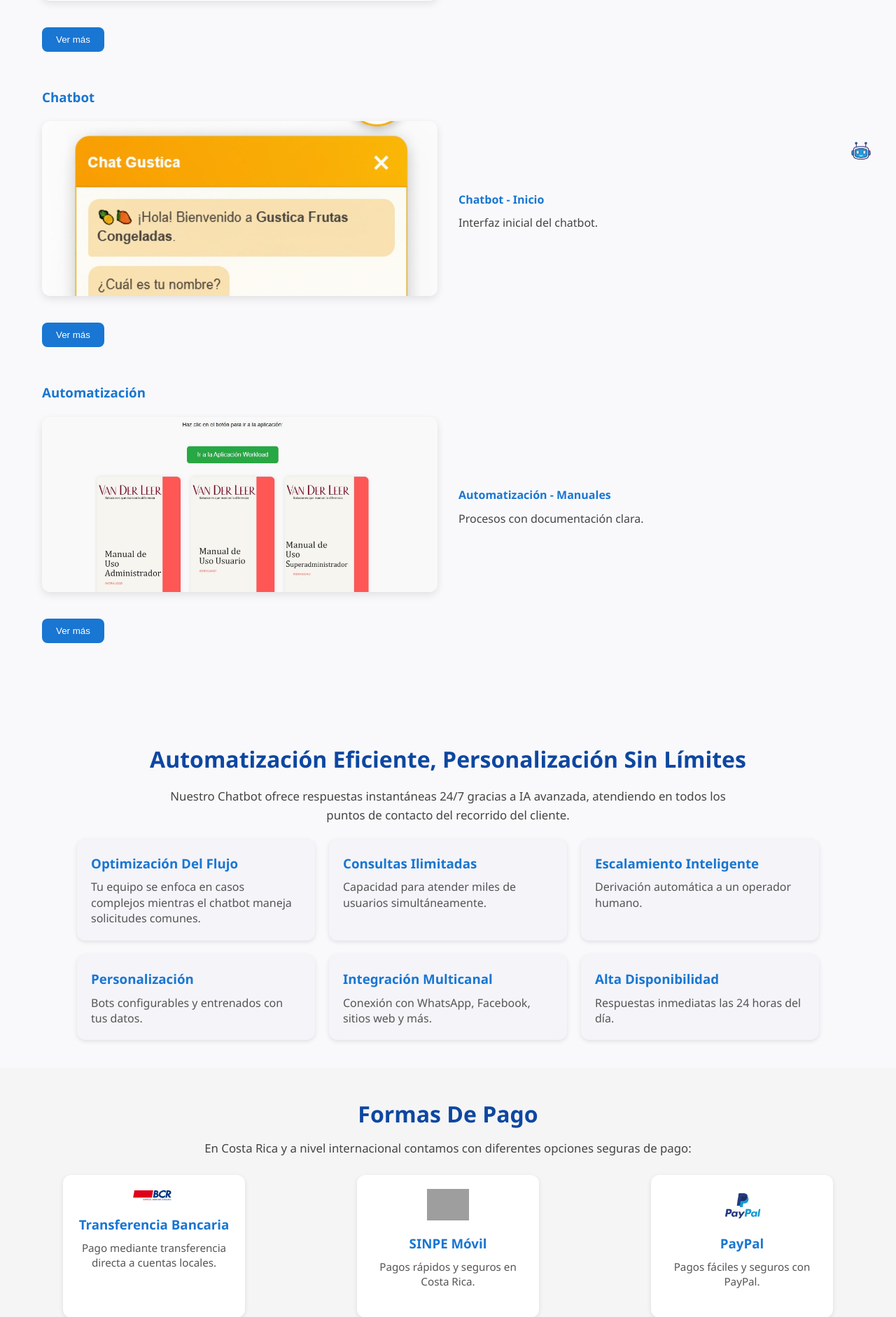
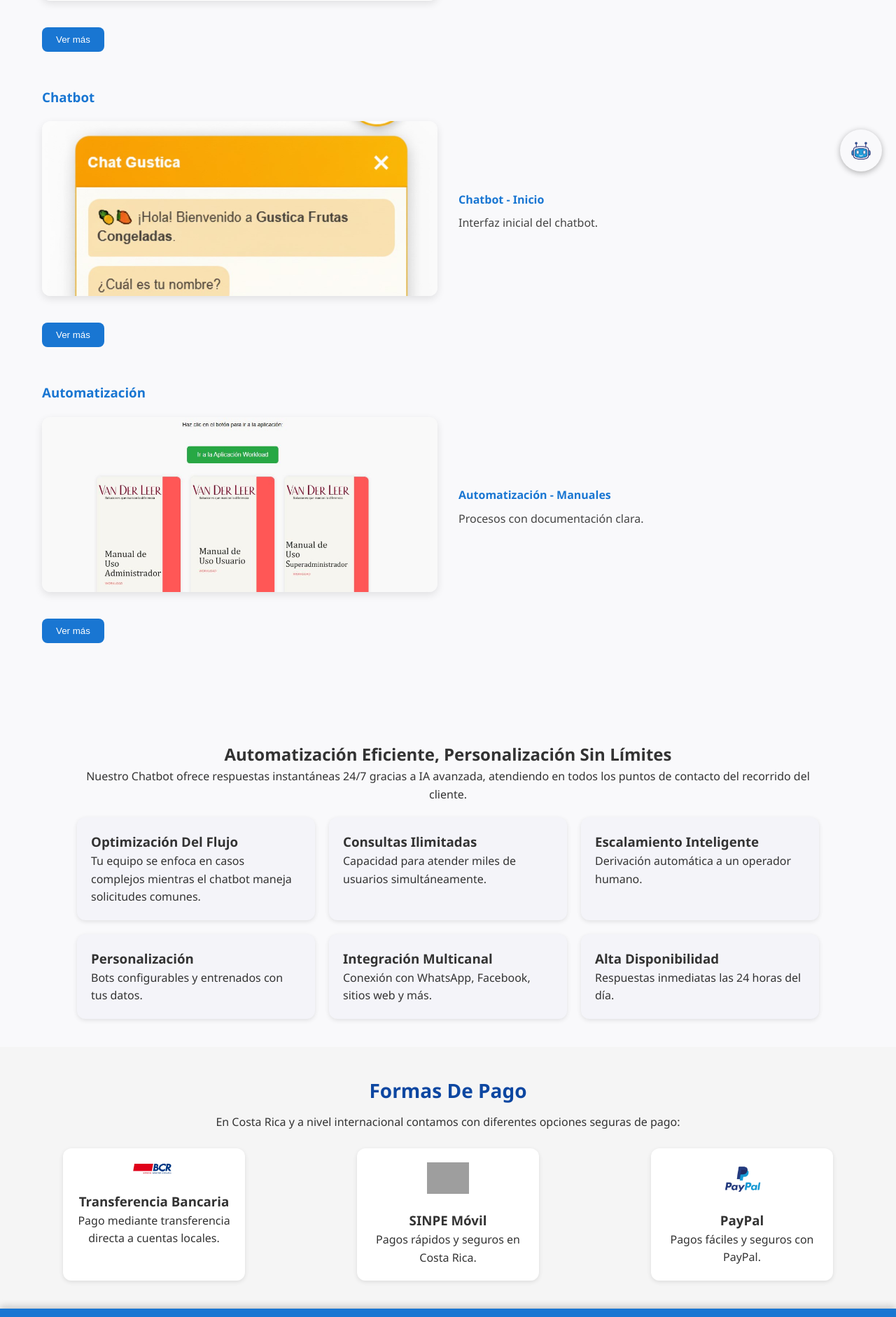
Before and after one commit to ac0nnec1-dotcom/ai_connect, a Flask app: page / in a window 1280 px wide. Shown: the part 535-2417 px from the top of the page at 70% size. Run offline with Flask 3, Linux system fonts and the light colour scheme; grey boxes are pictures that could not be loaded.

Commit message:
Update index.html

```diff
--- a/templates/index.html
+++ b/templates/index.html
@@ -5,6 +5,7 @@
   <meta name="viewport" content="width=device-width, initial-scale=1.0">
   <title>AI Connect</title>
   <link rel="stylesheet" href="{{ url_for('static', filename='style.css') }}">
+
   <style>
     /* ===== PORTAFOLIO ===== */
     .portfolio {
@@ -75,18 +76,6 @@
       max-width: 1100px;
       margin: auto;
     }
-    .beneficios h2 {
-      font-size: 2rem;
-      margin-bottom: 15px;
-      color: #0d47a1;
-      text-transform: capitalize;
-    }
-    .beneficios p.intro {
-      font-size: 1.05rem;
-      max-width: 800px;
-      margin: 0 auto 20px;
-      color: #444;
-    }
     .beneficios-grid {
       display: grid;
       grid-template-columns: repeat(3, 1fr);
@@ -100,32 +89,12 @@
       box-shadow: 0 2px 6px rgba(0,0,0,0.1);
       text-align: left;
     }
-    .beneficio-card h3 {
-      color: #1976d2;
-      margin-bottom: 8px;
-      text-transform: capitalize;
-    }
-    .beneficio-card p {
-      color: #555;
-      line-height: 1.4;
-    }
 
     /* ===== MÉTODOS DE PAGO ===== */
     .payment-section {
       text-align: center;
       padding: 40px 20px;
       background: #f5f5f5;
-    }
-    .payment-section h2 {
-      font-size: 2rem;
-      margin-bottom: 10px;
-      color: #0d47a1;
-      text-transform: capitalize;
-    }
-    .payment-section p {
-      font-size: 1.05rem;
-      color: #444;
-      margin-bottom: 20px;
     }
     .payment-methods {
       display: grid;
@@ -140,48 +109,38 @@
       width: 260px;
       text-align: center;
       box-shadow: 0 2px 6px rgba(0,0,0,0.1);
-      transition: transform 0.2s;
-    }
-    .payment-card:hover {
-      transform: translateY(-5px);
-    }
-    .payment-card img {
-      width: 60px;
-      height: auto;
-      margin-bottom: 10px;
-    }
-    .payment-card h3 {
-      color: #1976d2;
-      margin-bottom: 8px;
-      text-transform: capitalize;
-    }
-    .payment-card p {
-      color: #555;
-      font-size: 0.95rem;
-      line-height: 1.4;
     }
 
-    /* ===== CHATBOT FLOTANTE ===== */
-    #chatbot-logo {
+    /* ===== CHATBOT ===== */
+    #chatbot-button {
       position: fixed;
       bottom: 20px;
       right: 20px;
       width: 60px;
       height: 60px;
+      border-radius: 50%;
+      cursor: pointer;
       z-index: 10000;
-      cursor: move;
-      transition: transform 0.3s;
+      box-shadow: 0 2px 8px rgba(0,0,0,0.3);
+      overflow: hidden;
     }
-    #chatbot-logo img {
+    #chatbot-button img {
       width: 100%;
       height: 100%;
-      border-radius: 50%;
     }
-    #chatbot-logo:hover {
-      transform: scale(1.2);
+    #chatbox {
+      position: fixed;
+      bottom: 90px;
+      right: 20px;
+      width: 380px;
+      height: 500px;
+      border-radius: 12px;
+      border: none;
+      display: none;
+      z-index: 9999;
+      box-shadow: 0 2px 10px rgba(0,0,0,0.3);
     }
 
-    /* Responsive */
     @media(max-width: 768px) {
       .portfolio-item,
       .portfolio-item.reverse {
@@ -190,12 +149,18 @@
       .portfolio-img img {
         height: 180px;
       }
+      .beneficios-grid,
+      .payment-methods {
+        grid-template-columns: 1fr;
+      }
     }
   </style>
 </head>
+
 <body>
 
 {% include 'header.html' %}
+
 
   <!-- ====== PORTAFOLIO ====== -->
   <section class="portfolio">
@@ -362,9 +327,11 @@
   </section>
 
   <!-- ===== CHATBOT FLOTANTE ===== -->
-  <div id="chatbot-logo">
+<div id="chatbot-button">
   <img src="{{ url_for('static', filename='chatbot_logo.png') }}" alt="Chatbot">
 </div>
+
+<iframe id="chatbox" src="/chat"></iframe>
 
 <script>
 function toggleExtra(id, btn) {
@@ -377,6 +344,11 @@
     btn.textContent = "Ver menos";
   }
 }
+
+document.getElementById("chatbot-button").onclick = () => {
+  const chat = document.getElementById("chatbox");
+  chat.style.display = chat.style.display === "block" ? "none" : "block";
+};
 </script>
 
   {% include 'footer.html' %}
```
Lines whose indentation alone changed are shown as unchanged.
